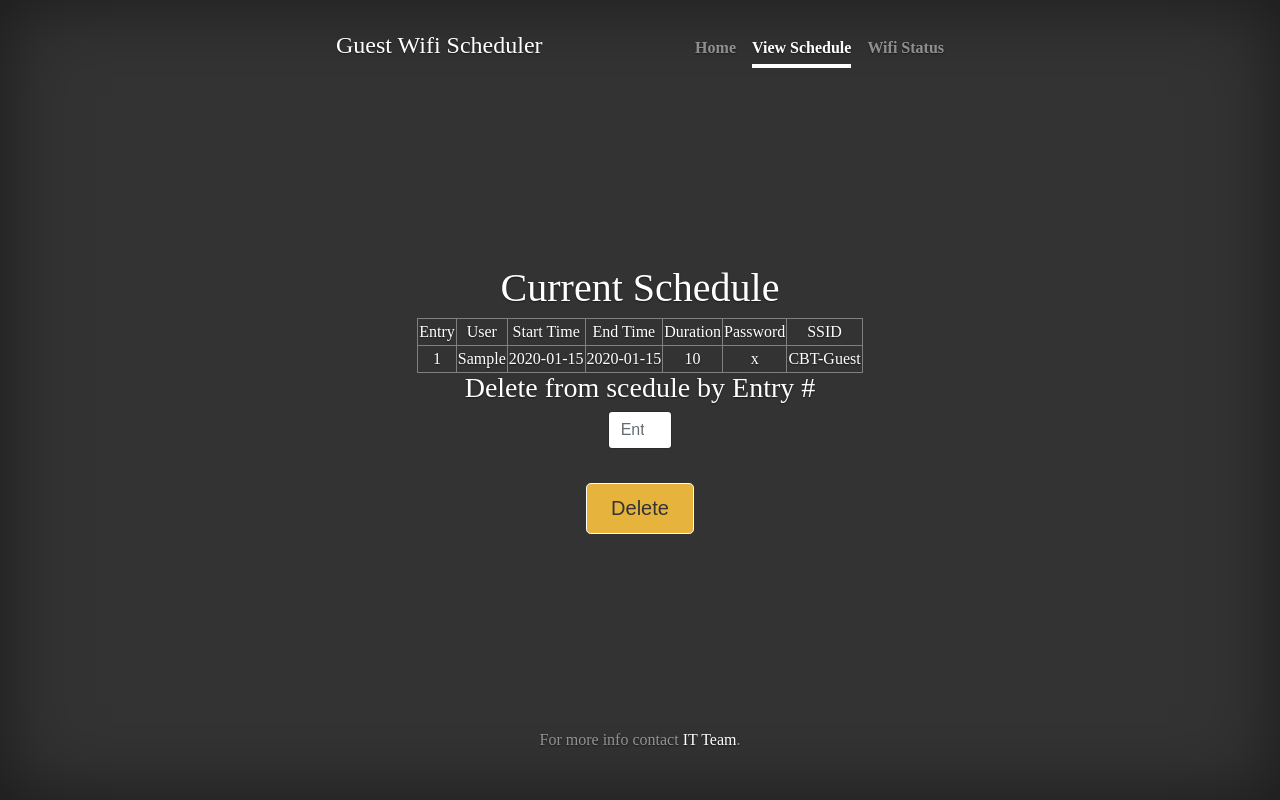
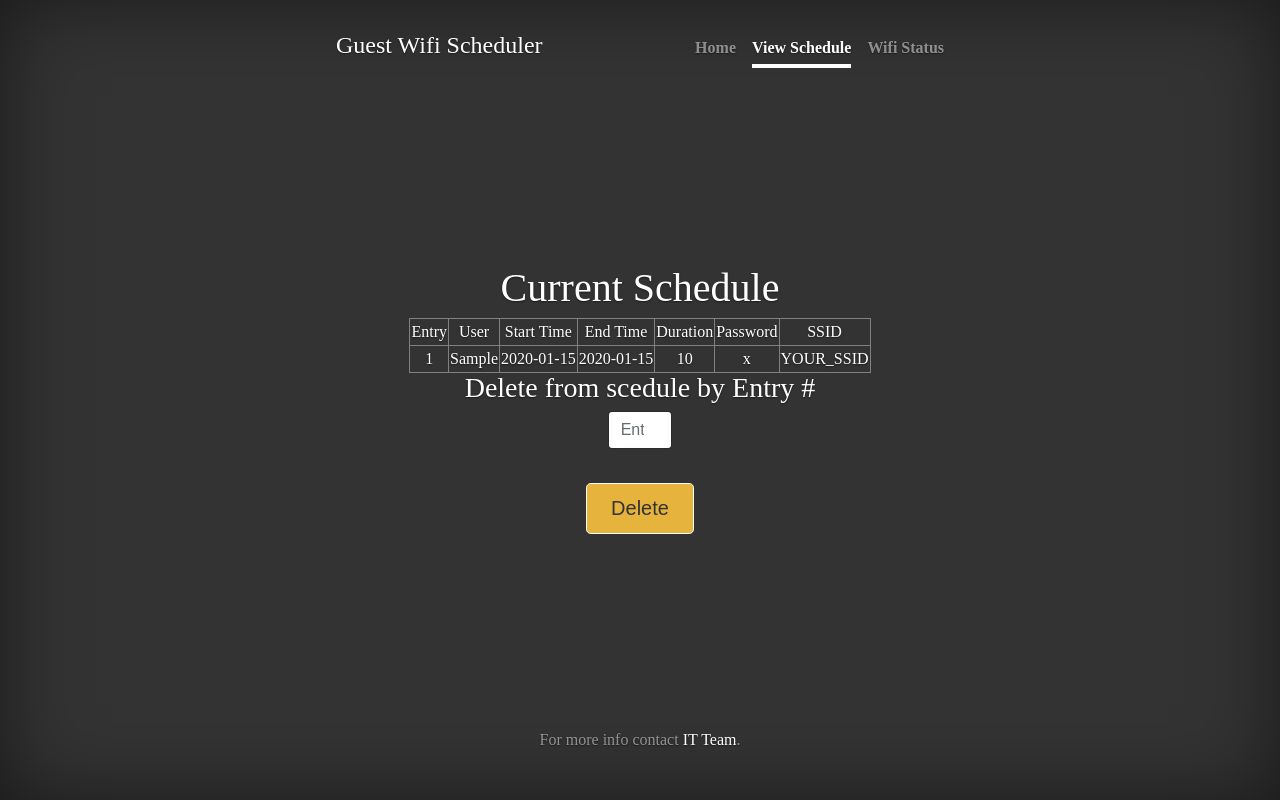
Before and after one commit to lileddie/guest-wifi-scheduler, a Flask app: page /view_schedule in a window 1280 px wide. Run offline with Flask 2, Linux system fonts and the light colour scheme; tables that the repository leaves empty hold one stand-in row (values such as "Sample post"); some libraries are stand-ins or nearby versions.

Commit message:
more typos

```diff
--- a/static/cover.css
+++ b/static/cover.css
@@ -60,7 +60,6 @@ body {
   padding: 2rem;
 }
 
-/* Add CBT yellow to button */
 .btn-cbt {
   background-color: #E6B43C;
 }
--- a/templates/view_schedule.html
+++ b/templates/view_schedule.html
@@ -58,7 +58,7 @@
                        <td>{{row["endtime"]}}</td>
                        <td>{{row["duration"]}}</td>
                        <td>{{row["password"]}}</td>
-                       <td>CBT-Guest</td>
+                       <td>YOUR_SSID</td>
                     </tr>
                  {% endfor %}
               </table>
```
